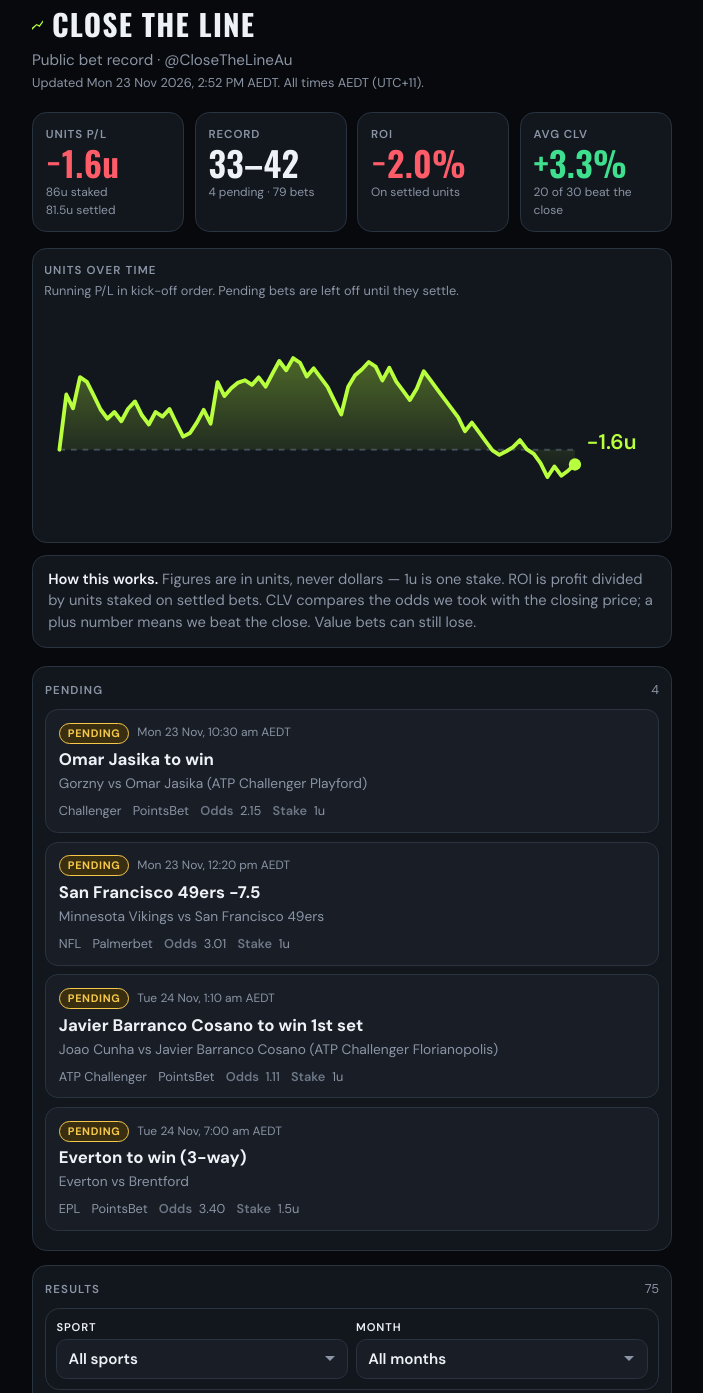
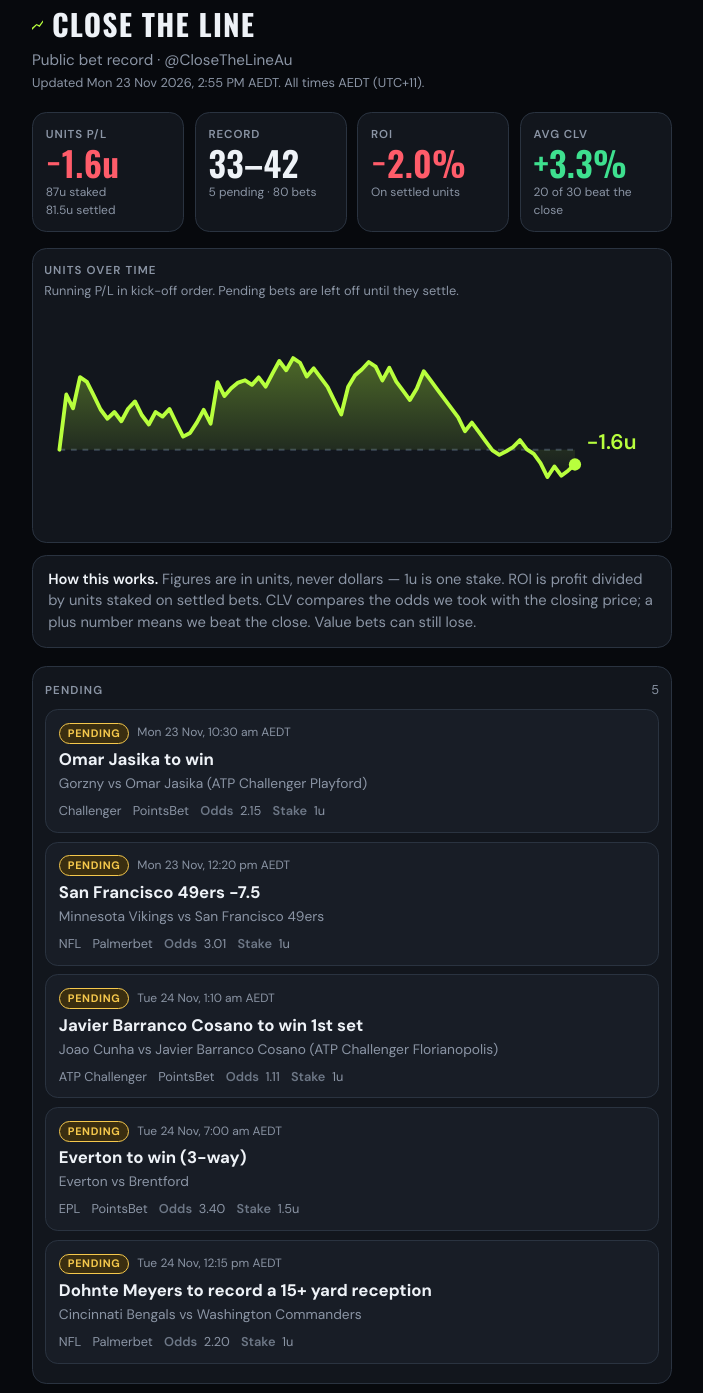
Before and after one commit to CloseTheLineAu/close-the-line, a plain HTML site: page index.html in a window 1280 px wide. Shown: the part 25-1418 px from the top of the page, without its empty margins (288-991 px from the left). Drawn offline with nearby package versions, Linux system fonts and the light colour scheme.

Commit message:
Update public bet record

```diff
--- a/index.html
+++ b/index.html
@@ -219,19 +219,19 @@
     <header>
       <h1 class="brand">Close the Line</h1>
       <p class="sub">Public bet record · @CloseTheLineAu</p>
-      <p class="updated">Updated Mon 23 Nov 2026, 2:52 PM AEDT. All times AEDT (UTC+11).</p>
+      <p class="updated">Updated Mon 23 Nov 2026, 2:55 PM AEDT. All times AEDT (UTC+11).</p>
     </header>
 
     <section class="metrics" aria-label="Record summary">
       <div class="tile">
         <span>Units P/L</span>
         <b class="loss">−1.6u</b>
-        <small>86u staked<br>81.5u settled</small>
+        <small>87u staked<br>81.5u settled</small>
       </div>
       <div class="tile">
         <span>Record</span>
         <b>33–42</b>
-        <small>4 pending · 79 bets</small>
+        <small>5 pending · 80 bets</small>
       </div>
       <div class="tile">
         <span>ROI</span>
@@ -268,7 +268,7 @@
     <section class="section" id="pending">
       <div class="head-row">
         <h2>Pending</h2>
-        <span class="count" data-count="pending">4</span>
+        <span class="count" data-count="pending">5</span>
       </div>
       <div data-list="pending">
         <article class="bet" data-sport="Tennis" data-month="2026-11">
@@ -335,6 +335,23 @@
     <span>PointsBet</span>
     <span><em>Odds</em> 3.40</span>
     <span><em>Stake</em> 1.5u</span>
+
+
+  </p>
+</article>
+<article class="bet" data-sport="NFL" data-month="2026-11">
+  <div class="bet-top">
+    <span class="chip pending">Pending</span>
+    <span class="when">Tue 24 Nov, 12:15 pm AEDT</span>
+
+  </div>
+  <h3>Dohnte Meyers to record a 15+ yard reception</h3>
+  <p class="event">Cincinnati Bengals vs Washington Commanders</p>
+  <p class="meta">
+    <span>NFL</span>
+    <span>Palmerbet</span>
+    <span><em>Odds</em> 2.20</span>
+    <span><em>Stake</em> 1u</span>
 
 
   </p>
```
